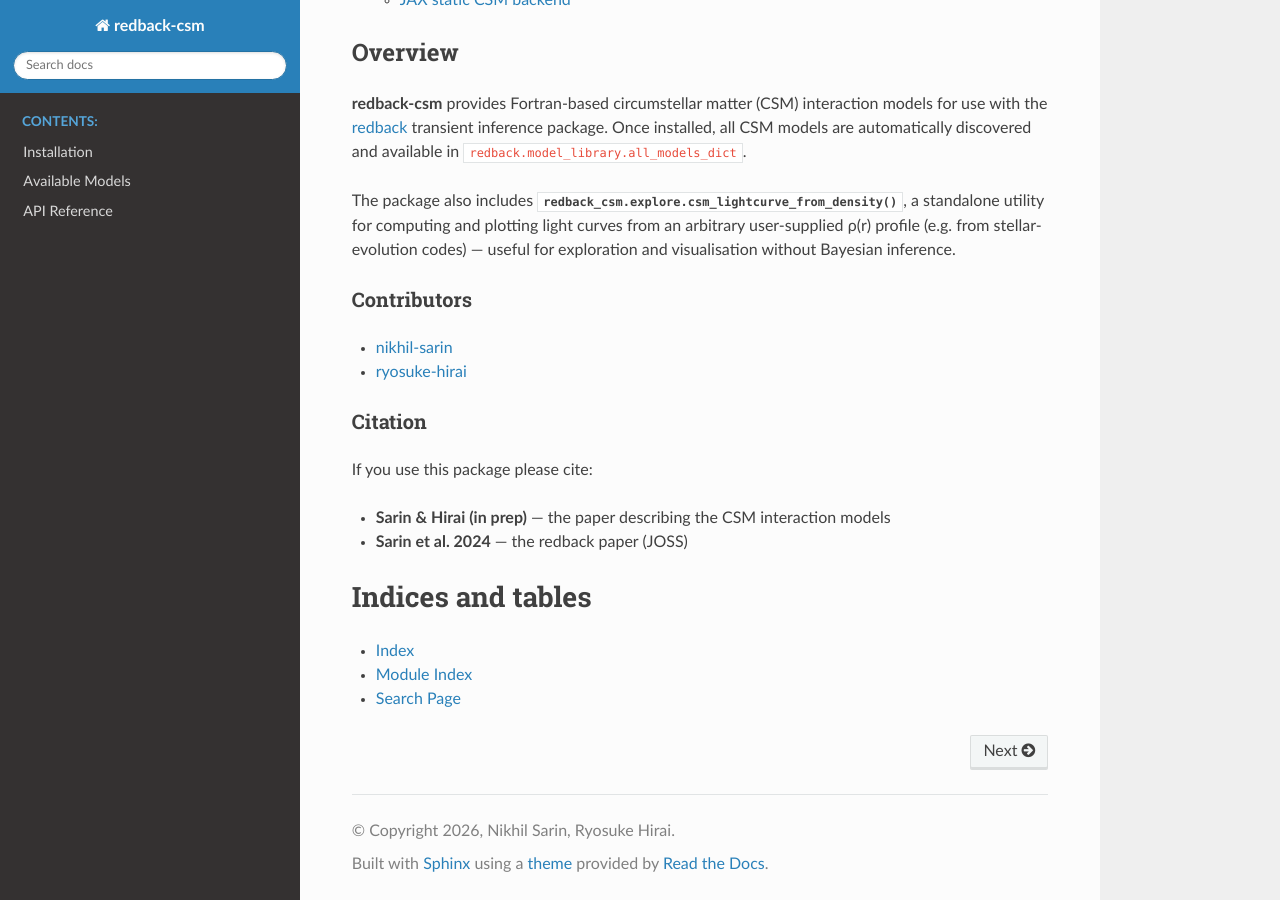
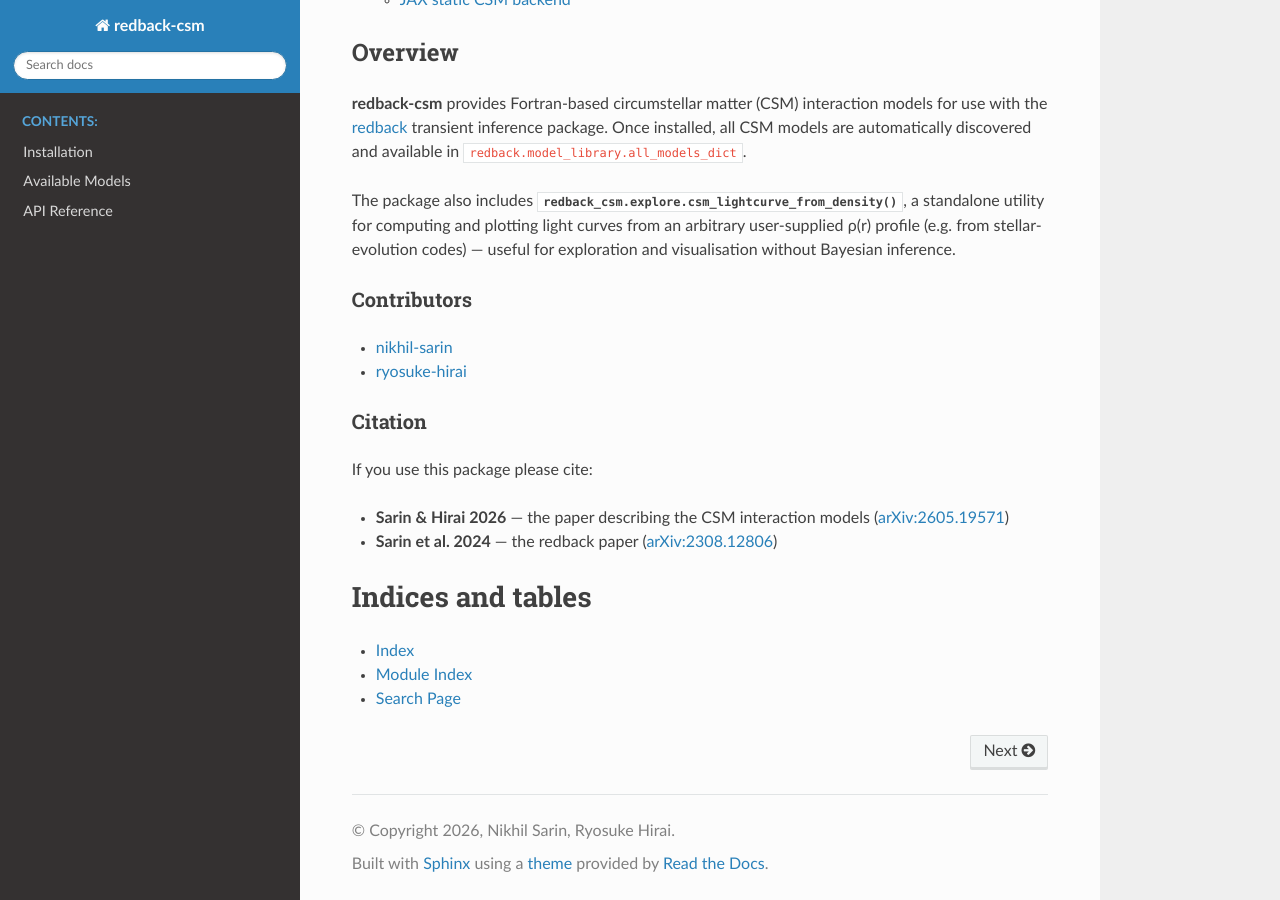
Before and after one commit to nikhil-sarin/redback-csm, a Sphinx documentation site: the page built from docs/index.rst, in a window 1280 px wide and 900 px high, scrolled down 856 px. Built offline with Sphinx 7.4.7 and the Read the Docs theme 3.1.0, drawn with Linux system fonts in a browser that asks for light colours.

```diff
--- a/docs/index.rst
+++ b/docs/index.rst
@@ -33,8 +33,10 @@ Citation
 
 If you use this package please cite:
 
-- **Sarin & Hirai (in prep)** — the paper describing the CSM interaction models
-- **Sarin et al. 2024** — the redback paper (JOSS)
+- **Sarin & Hirai 2026** — the paper describing the CSM interaction models
+  (`arXiv:2605.19571 <https://arxiv.org/abs/2605.19571>`_)
+- **Sarin et al. 2024** — the redback paper
+  (`arXiv:2308.12806 <https://arxiv.org/abs/2308.12806>`_)
 
 Indices and tables
 ==================
```
Also changed, not shown: README.md (+1 -0 lines), 1 other file.
